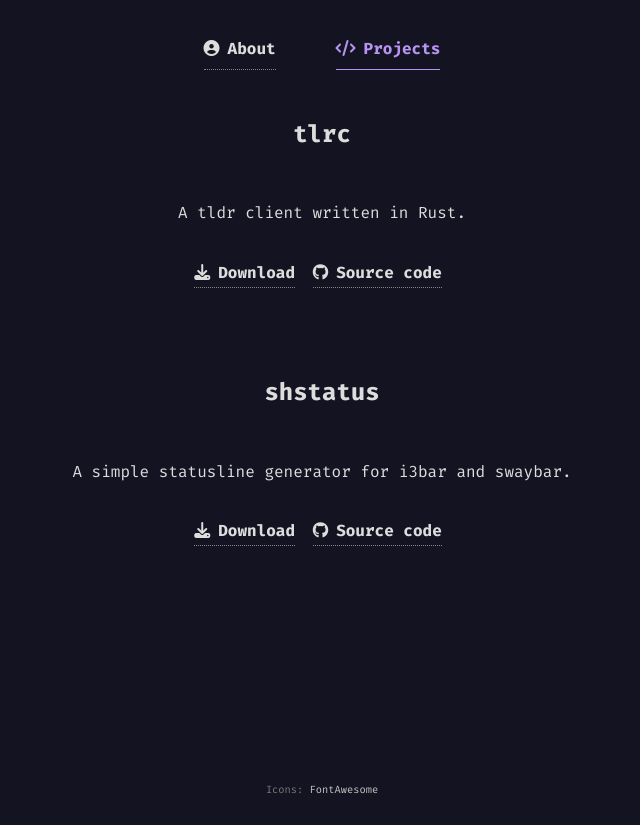
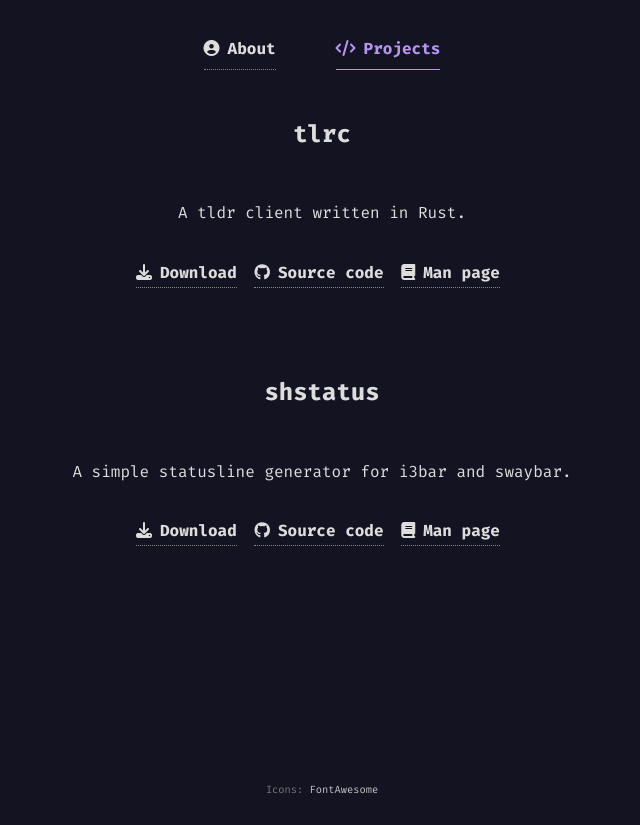
Before and after one commit to acuteenvy/acuteenvy.github.io, a plain HTML site: page projects.html in a window 1280 px wide. Shown: the whole page, without its empty margins (318-958 px from the left). Drawn offline with Linux system fonts and the light colour scheme.

Commit message:
Add links to documentation

```diff
--- a/projects.html
+++ b/projects.html
@@ -25,6 +25,7 @@
                     class="fa-solid fa-download"></i>&ensp;Download</a>&ensp;
             <a href="https://github.com/acuteenvy/tlrc" target="_blank" rel="noopener noreferrer"><i
                     class="fa-brands fa-github"></i>&ensp;Source code</a>&ensp;
+            <a href="/tlrc" target="_blank"><i class="fa-solid fa-book"></i>&ensp;Man page</a>&ensp;
         </section>
 
         <hr style="border: 0;">
@@ -36,6 +37,7 @@
                     class="fa-solid fa-download"></i>&ensp;Download</a>&ensp;
             <a href="https://github.com/acuteenvy/shstatus" target="_blank" rel="noopener noreferrer"><i
                     class="fa-brands fa-github"></i>&ensp;Source code</a>&ensp;
+            <a href="/shstatus" target="_blank"><i class="fa-solid fa-book"></i>&ensp;Man page</a>&ensp;
         </section>
     </div>
 
```
